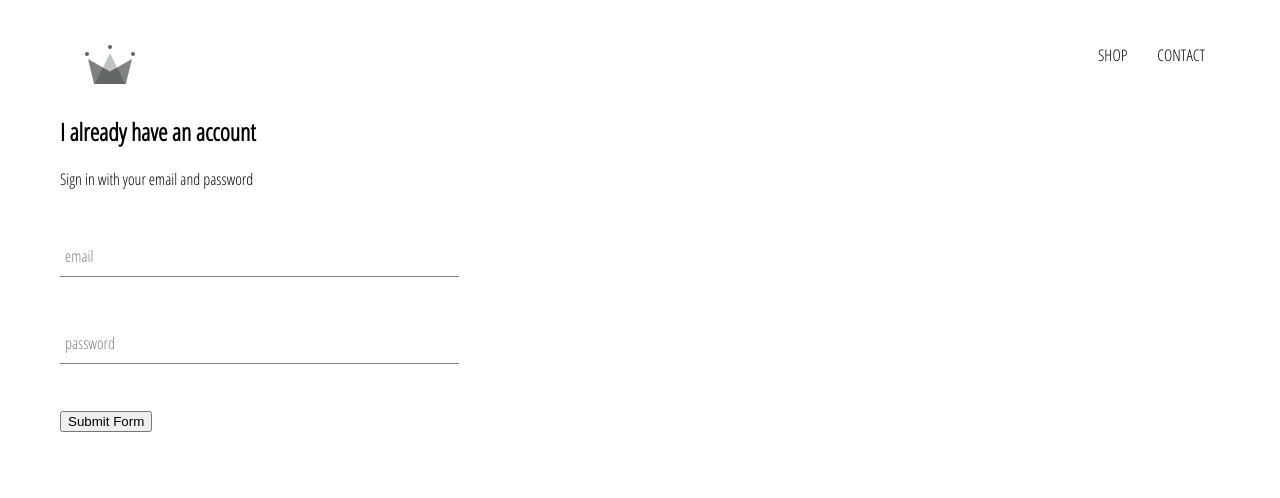
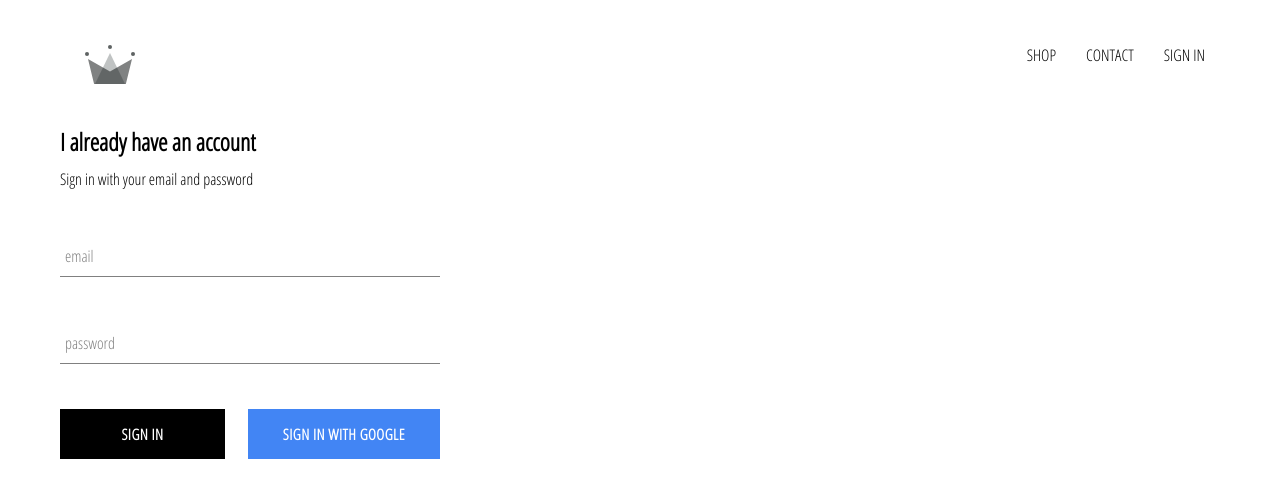
Before and after one commit to RPKHui/crwn-clothing, a React (Create React App) app: page /signin in a window 1280 px wide. Shown: the top 498 px of the page. Built offline with nearby package versions, Linux system fonts and the light colour scheme; no server answers.

Commit message:
integrated firebase into app, created signin page with sign in component and google

```diff
--- a/package.json
+++ b/package.json
@@ -6,6 +6,7 @@
     "@testing-library/jest-dom": "^5.11.9",
     "@testing-library/react": "^11.2.3",
     "@testing-library/user-event": "^12.6.2",
+    "firebase": "^8.2.5",
     "node-sass": "^4.14.1",
     "react": "^17.0.1",
     "react-dom": "^17.0.1",
--- a/src/App.css
+++ b/src/App.css
@@ -7,3 +7,7 @@
   text-decoration: none;
   color: black;
 }
+
+* {
+  box-sizing: border-box;
+}
--- a/src/App.js
+++ b/src/App.js
@@ -6,11 +6,35 @@
 import ShopPage from './pages/shop/shop.component';
 import Header from './components/header/header.component';
 import SignInAndSignUpPage from './pages/sign-in-and-sign-up/sign-in-and-sign-up.component';
+import {auth} from './firebase/firebase.utils';
 
-function App() {
+class App extends React.Component {
+  constructor() {
+    super();
+
+    this.state = {
+      currentUser: null
+    }
+  }
+
+  unsubscribeFromAuth = null;
+
+  componentDidMount() {
+    this.unsubscribeFromAuth = auth.onAuthStateChanged(user => {
+      this.setState({currentUser: user});
+
+      console.log(user);
+    })
+  }
+
+  componentWillUnmount() {
+    this.unsubscribeFromAuth();
+  }
+
+  render() {
     return (
       <div>
-      <Header />
+        <Header currentUser={this.state.currentUser} />
         <Switch>
           <Route exact path='/' component={HomePage} />
           <Route exact path='/shop' component={ShopPage} />
@@ -19,5 +43,6 @@
       </div>
     );
   }
+}
 
 export default App;
--- /dev/null
+++ b/src/components/custom-button/custom-button.component.jsx
@@ -0,0 +1,11 @@
+import React from 'react';
+
+import './custom-button.styles.scss';
+
+const CustomButton = ({children, isGoogleSignIn, ...otherProps}) => (
+    <button className={`${isGoogleSignIn ? 'google-sign-in' : '' } custom-button`} {...otherProps}>
+        {children}
+    </button>
+)
+
+export default CustomButton;
--- /dev/null
+++ b/src/components/custom-button/custom-button.styles.scss
@@ -0,0 +1,32 @@
+.custom-button {
+    min-width: 165px;
+    width: auto;
+    height: 50px;
+    letter-spacing: 0.5px;
+    line-height: 50px;
+    padding: 0 35px 0 35px;
+    font-size: 15px;
+    background-color: black;
+    color: white;
+    text-transform: uppercase;
+    font-family: 'Open Sans Condensed';
+    font-weight: bolder;
+    border: none;
+    cursor: pointer;
+
+    &:hover {
+      background-color: white;
+      color: black;
+      border: 1px solid black;
+    }
+
+    &.google-sign-in {
+      background-color: #4285f4;
+      color: white;
+
+      &:hover {
+        background-color: #357ae8;
+        border: none;
+      }
+    }
+  }
--- a/src/components/header/header.component.jsx
+++ b/src/components/header/header.component.jsx
@@ -1,11 +1,13 @@
 import React from 'react';
 import {Link} from 'react-router-dom';
+
+import {auth} from '../../firebase/firebase.utils';
 
 import {ReactComponent as Logo} from '../../assets/crown.svg';
 
 import './header.styles.scss';
 
-const Header = () => (
+const Header = ({currentUser}) => (
     <div className='header'>
         <Link className='logo-container' to='/'>
             <Logo className='logo' />
@@ -17,6 +19,14 @@
             <Link className='option' to='/shop'>
                 CONTACT
             </Link>
+            {
+                currentUser ?
+                <div className='option' onClick={() => auth.signOut()}>
+                    SIGN OUT
+                </div>
+                :
+                <Link className='option' to='/signin'>SIGN IN</Link>
+            }
         </div>
     </div>
 )
--- a/src/components/header/header.styles.scss
+++ b/src/components/header/header.styles.scss
@@ -20,6 +20,7 @@
 
       .option {
         padding: 10px 15px;
+        cursor: pointer;
       }
     }
 }
--- a/src/components/sign-in/sign-in.component.jsx
+++ b/src/components/sign-in/sign-in.component.jsx
@@ -1,6 +1,10 @@
 import React from 'react';
 
 import FormInput from '../form-input/form-input.component';
+import CustomButton from '../custom-button/custom-button.component';
+
+
+import {signInWithGoogle} from '../../firebase/firebase.utils';
 
 import './sign-in.styles.scss';
 
@@ -29,7 +33,7 @@
     render() {
         return (
             <div className='sign-in'>
-                <h2>I already have an account</h2>
+                <h2 className='title'>I already have an account</h2>
                 <span>Sign in with your email and password</span>
 
                 <form onSubmit={this.handleSubmit}>
@@ -47,7 +51,10 @@
                     label='password'
                     required />
 
-                    <input type='submit' value='Submit Form' />
+                    <div className='buttons'>
+                        <CustomButton type='submit'>Sign in</CustomButton>
+                        <CustomButton onClick={signInWithGoogle} isGoogleSignIn>Sign in with Google</CustomButton>
+                    </div>
                 </form>
             </div>
         )
--- a/src/components/sign-in/sign-in.styles.scss
+++ b/src/components/sign-in/sign-in.styles.scss
@@ -1,3 +1,14 @@
 .sign-in {
-    width: 30vw;
+    width: 380px;
+    display: flex;
+    flex-direction: column;
+
+    .title {
+        margin: 10px 0;
+    }
+
+    .buttons {
+        display: flex;
+        justify-content: space-between;
+    }
 }
--- /dev/null
+++ b/src/firebase/firebase.utils.js
@@ -0,0 +1,24 @@
+import firebase from 'firebase/app';
+import 'firebase/firestore';
+import 'firebase/auth';
+
+const config = {
+    apiKey: "AIzaSyAPqbZLguuwRyA5AGbt096H52Jz55jCNYE",
+    authDomain: "crwn-db-39c18.firebaseapp.com",
+    projectId: "crwn-db-39c18",
+    storageBucket: "crwn-db-39c18.appspot.com",
+    messagingSenderId: "177817901064",
+    appId: "1:177817901064:web:62afc912c7ead899ce59bd",
+    measurementId: "G-492TC75K5X"
+};
+
+firebase.initializeApp(config);
+
+export const auth = firebase.auth();
+export const firestore = firebase.firestore();
+
+const provider = new firebase.auth.GoogleAuthProvider();
+provider.setCustomParameters({prompt:'select_account'});
+export const signInWithGoogle = () => auth.signInWithPopup(provider);
+
+export default firebase;
--- a/src/pages/homepage/homepage.component.jsx
+++ b/src/pages/homepage/homepage.component.jsx
@@ -4,7 +4,6 @@
 import './homepage.styles.scss';
 
 const HomePage = (props) => {
-    console.log(props);
     return (
     <div className='homepage'>
         <Directory />
```
Also changed, not shown: 2 other files (tests, documents, lock files or other folders). Lines whose indentation alone changed are shown as unchanged.
